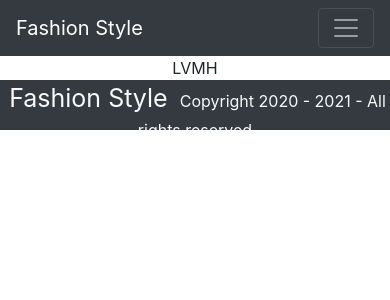
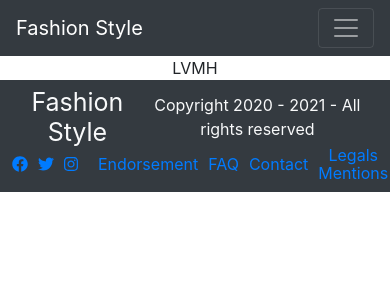
Before and after one commit to messaismael/fashion-style, a React (Create React App) app: page / in a window 390 px wide. Shown: the top 300 px of the page. Built offline with nearby package versions, Linux system fonts and the light colour scheme.

Commit message:
responsive footer

```diff
--- a/src/components/footer.js
+++ b/src/components/footer.js
@@ -1,4 +1,5 @@
 import '../css/footer.css'
+import Container from 'react-bootstrap/Container'
 import Row from 'react-bootstrap/Row'
 import Col from 'react-bootstrap/Col'
 import { FontAwesomeIcon } from '@fortawesome/react-fontawesome'
@@ -8,12 +9,13 @@ import { faFacebook, faTwitter, faInstagram } from '@fortawesome/free-brands-svg
 function Footer() {
     return (
         <div>
+            <Container fluid>
                 <Row className='footer-main bg-dark '>
-                <Col xs={12} md={7} className="part1 text-light">
+                    <Col xs={12} md={6} lg={7} className="part1 text-light">
                         <span className="span1"> Fashion Style </span>
                         <span className="span2"> Copyright 2020 - 2021 - All rights reserved</span>
                     </Col>
-                <Col xs={12} md={5} className="part2 text-light">
+                    <Col xs={12} md={6} lg={5} className="part2 text-light">
                         <a href="#FacebookAccount"> <FontAwesomeIcon icon={faFacebook} /> </a>
                         <a href="#TwitterAccount"> <FontAwesomeIcon icon={faTwitter} /> </a>
                         <a href="#InstagramAccount"> <FontAwesomeIcon icon={faInstagram} /> </a>
@@ -24,6 +26,7 @@ function Footer() {
                         <a href="#4"> Legals Mentions </a>
                     </Col>
                 </Row>
+            </Container>
         </div>
     );
 }
--- a/src/css/footer.css
+++ b/src/css/footer.css
@@ -2,28 +2,43 @@
     display: flex;
     align-items: center;
     flex-direction: row;
-    height: 50px;
+    text-align: center;
+    min-height: 50px;
+    line-height: 2.5;
+    padding: 7px 0 10px 0;
 }
 
+.part1 {
+    display: flex;
+    align-items: center;
+    justify-content: center;
+    line-height: 1.5;
+}
 .part1 .span1 {
+    line-height: 1.2;
     font-size:25px;
     margin-left: 5px;
 }
 .part1 .span2 {
     margin-left: 5px;
 }
+
+.vert-line {
+    display: inline-block;
+    height: 30px;
+    width: 1px;
+    background-color: white;
+    border-radius: 20%;
+    margin-left: 10px;
+}
+
 .part2 {
     display: flex;
     flex-direction: row;
     align-items: center;
+    justify-content: center;
 }
 .part2 a {
     margin-left:10px;
+    line-height: 1.1;
 }
-.vert-line {
-    display: inline-block;
-    height: 30px;
-    width: 2px;
-    margin-left: 10px;
-    background-color: honeydew;
-}
```
Lines whose indentation alone changed are shown as unchanged.
